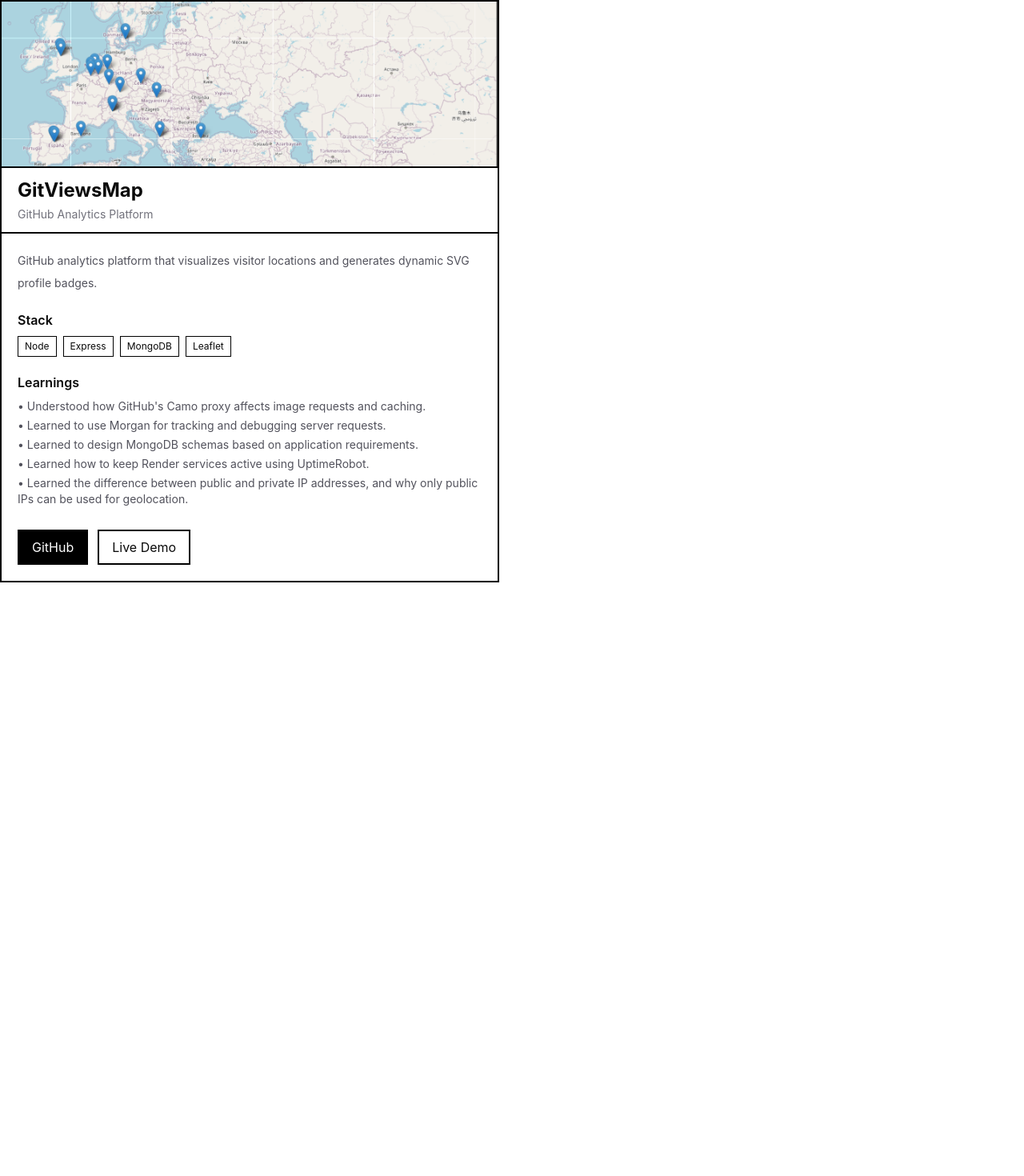
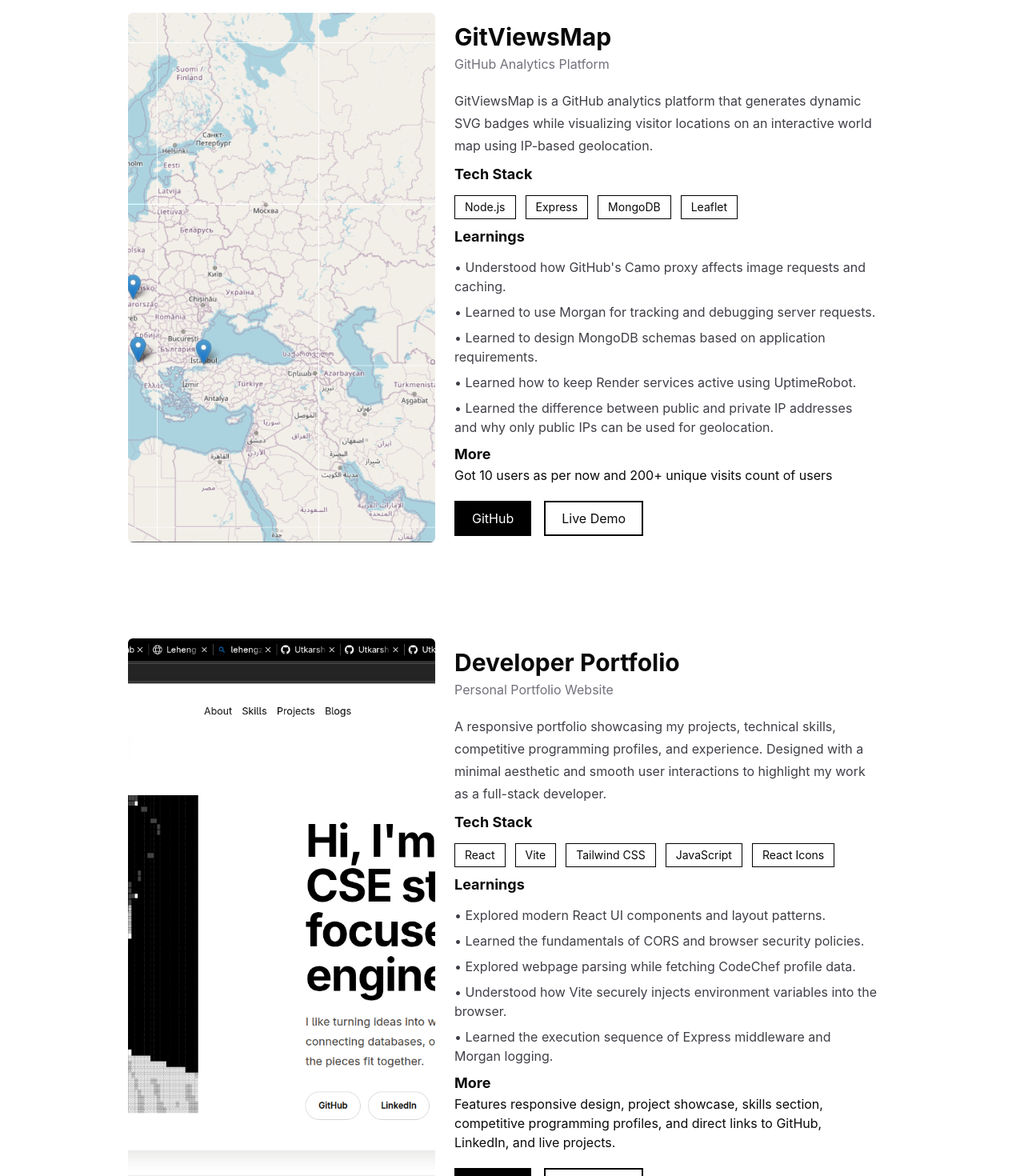
Before and after one commit to Utkarsh-rwt/Portfolio, a React app in the folder frontend/: page /projects in a window 1280 px wide. Shown: the part 104-1574 px from the top of the page at 80% size. Before the commit the page ends 832 px from the top, so only its background shows below. Built offline with nearby package versions, Linux system fonts and the light colour scheme; the HTML template or start-up script is replaced by a standard one.

Commit message:
projects update

```diff
--- a/frontend/src/components/HomePageComponents/About.jsx
+++ b/frontend/src/components/HomePageComponents/About.jsx
@@ -24,7 +24,7 @@ const About = () => {
 				<div>
 
 					<h1 className="max-w-3xl text-4xl font-bold tracking-tight text-black sm:text-6xl lg:text-7xl">
-						Hi, I'm Utkarsh Rawat Software Engineer focused on backend engineering...</h1>
+						Hi, I'm Utkarsh Rawat CSE student at IIIT Una focused on backend engineering...</h1>
 					<p className="mt-6 max-w-2xl text-base leading-8 text-stone-700 sm:text-lg">
 						I like turning ideas into working software. Whether it's designing a backend, connecting databases,
 						or building a clean frontend, I enjoy figuring out how all the pieces fit together.
--- a/frontend/src/components/ProjectsPageContent/Project1.jsx
+++ b/frontend/src/components/ProjectsPageContent/Project1.jsx
@@ -4,86 +4,86 @@ import gitviewsmap from "../../assets/gitviewsmap.png"
 const Project1 = () => {
 
       return (
- <div className="overflow-hidden border-2 border-black bg-white">
+  <div className="flex flex-col md:flex-row bg-white overflow-hidden ">
 
-  {/* Image */}
+    {/* Left Image */}
+    <div className="md:w-2/5">
       <img
         src={gitviewsmap}
         alt="GitViewsMap"
-    className="h-52 w-full object-cover border-b-2 border-black"
+        className="w-full h-full object-cover md:min-h-105 rounded-sm "
       />
+    </div>
+
+    {/* Right Content */}
+    <div className="md:w-3/5 flex flex-col">
 
       {/* Header */}
-  <div className="border-b-2 border-black px-5 py-3">
-    <h2 className="text-2xl font-bold">
+      <div className=" px-6 py-1 mt-2">
+        <h2 className="text-3xl font-bold">
           GitViewsMap
         </h2>
 
-    <p className="mt-1 text-sm text-zinc-500">
+        <p className="text-zinc-500 mt-1">
           GitHub Analytics Platform
+        </p>
+
+        <p className="mt-5 text-zinc-700 leading-7">
+          GitViewsMap is a GitHub analytics platform that generates
+          dynamic SVG badges while visualizing visitor locations on an
+          interactive world map using IP-based geolocation.
         </p>
       </div>
 
+      {/* Stack */}
+      <div className=" px-6 py-1">
+        <h3 className="font-bold text-lg mb-3">
+          Tech Stack
+        </h3>
 
-
-  {/* Content */}
-  <div className="space-y-5 px-5 py-5">
-
-    <p className="text-sm leading-7 text-zinc-600">
-      GitHub analytics platform that visualizes visitor
-      locations and generates dynamic SVG profile badges.
-    </p>
-
-
-    <div>
-      <p className="mb-2 font-semibold">
-        Stack
-      </p>
-
-      <div className="flex flex-wrap gap-2">
-
-        {[
-
-          "Node",
-          "Express",
-          "MongoDB",
-          "Leaflet",
-        ].map((tech) => (
+        <div className="flex flex-wrap gap-3">
+          {["Node.js", "Express", "MongoDB", "Leaflet"].map((tech) => (
             <span
               key={tech}
-            className="border border-black px-2 py-1 text-xs"
+              className="border border-black px-3 py-1 text-sm"
             >
               {tech}
             </span>
           ))}
-
         </div>
       </div>
 
-    <div>
-      <p className="mb-2 font-semibold">
+      {/* Learnings */}
+      <div className="flex-1 px-6 py-1">
+        <h3 className="font-bold text-lg mb-3">
           Learnings
-      </p>
+        </h3>
 
-    <ul className="space-y-1 text-sm text-zinc-600">
+        <ul className="space-y-2 text-zinc-700">
           <li>• Understood how GitHub's Camo proxy affects image requests and caching.</li>
           <li>• Learned to use Morgan for tracking and debugging server requests.</li>
           <li>• Learned to design MongoDB schemas based on application requirements.</li>
            <li>• Learned how to keep Render services active using UptimeRobot.</li>
-  <li>• Learned the difference between public and private IP addresses, and why only public IPs can be used for geolocation.</li>
+           <li>• Learned the difference between public and private IP addresses</li> and why only public IPs can be used for geolocation.
         </ul>
       </div>
+      <div className="flex-1 px-6 py-1 mb-3">
+        <h3 className="font-bold text-lg ">
+          More
+        </h3>
+        <p>Got 10 users as per now and 200+ unique visits count of users </p>
 
-    <div className="flex gap-3 pt-2">
+      </div>
 
-      <button className="border-2 border-black bg-black px-4 py-2 text-sm text-white hover:bg-white hover:text-black transition">
+      {/* Buttons */}
+      <div className="px-6 py-1 flex gap-4 mb-1">
+        <button className="border-2 border-black bg-black text-white px-5 py-2 hover:bg-white hover:text-black transition">
           GitHub
         </button>
 
-      <button className="border-2 border-black px-4 py-2 text-sm hover:bg-black hover:text-white transition">
+        <button className="border-2 border-black px-5 py-2 hover:bg-black hover:text-white transition">
           Live Demo
         </button>
-
       </div>
 
     </div>
--- a/frontend/src/components/ProjectsPageContent/Project2.jsx
+++ b/frontend/src/components/ProjectsPageContent/Project2.jsx
@@ -0,0 +1,109 @@
+
+import portfolio from "../../assets/portfolio.png";
+
+const Project2 = () => {
+  return (
+    <div className="flex flex-col md:flex-row bg-white overflow-hidden">
+
+      {/* Left Image */}
+      <div className="md:w-2/5">
+        <img
+          src={portfolio}
+          alt="Portfolio Website"
+          className="w-full h-full object-cover md:min-h-105 rounded-sm"
+        />
+      </div>
+
+      {/* Right Content */}
+      <div className="md:w-3/5 flex flex-col">
+
+        {/* Header */}
+        <div className="px-6 py-1 mt-2">
+          <h2 className="text-3xl font-bold">
+            Developer Portfolio
+          </h2>
+
+          <p className="text-zinc-500 mt-1">
+            Personal Portfolio Website
+          </p>
+
+          <p className="mt-5 text-zinc-700 leading-7">
+            A responsive portfolio showcasing my projects, technical skills,
+            competitive programming profiles, and experience. Designed with a
+            minimal aesthetic and smooth user interactions to highlight my work
+            as a full-stack developer.
+          </p>
+        </div>
+
+        {/* Stack */}
+        <div className="px-6 py-1">
+          <h3 className="font-bold text-lg mb-3">
+            Tech Stack
+          </h3>
+
+          <div className="flex flex-wrap gap-3">
+            {[
+              "React",
+              "Vite",
+              "Tailwind CSS",
+              "JavaScript",
+              "React Icons",
+            ].map((tech) => (
+              <span
+                key={tech}
+                className="border border-black px-3 py-1 text-sm"
+              >
+                {tech}
+              </span>
+            ))}
+          </div>
+        </div>
+
+        {/* Learnings */}
+        <div className="flex-1 px-6 py-1">
+          <h3 className="font-bold text-lg mb-3">
+            Learnings
+          </h3>
+
+          <ul className="space-y-2 text-zinc-700">
+            <ul className="space-y-2 text-zinc-700">
+  <li>• Explored modern React UI components and layout patterns.</li>
+  <li>• Learned the fundamentals of CORS and browser security policies.</li>
+  <li>• Explored webpage parsing while fetching CodeChef profile data.</li>
+  <li>• Understood how Vite securely injects environment variables into the browser.</li>
+  <li>• Learned the execution sequence of Express middleware and Morgan logging.</li>
+</ul>
+          </ul>
+        </div>
+
+        {/* More */}
+        <div className="flex-1 px-6 py-1 mb-3">
+          <h3 className="font-bold text-lg">
+            More
+          </h3>
+
+          <p>
+            Features responsive design, project showcase, skills section,
+            competitive programming profiles, and direct links to GitHub,
+            LinkedIn, and live projects.
+          </p>
+        </div>
+
+        {/* Buttons */}
+        <div className="px-6 py-1 flex gap-4 mb-1">
+          <button className="border-2 border-black bg-black text-white px-5 py-2 hover:bg-white hover:text-black transition">
+            GitHub
+          </button>
+
+          <button className="border-2 border-black px-5 py-2 hover:bg-black hover:text-white transition">
+            Live Demo
+          </button>
+        </div>
+
+      </div>
+
+    </div>
+  );
+};
+
+export default Project2;
--- a/frontend/src/pages/projects.jsx
+++ b/frontend/src/pages/projects.jsx
@@ -1,10 +1,12 @@
 import Project1 from "@/components/ProjectsPageContent/Project1";
+import Project2 from "@/components/ProjectsPageContent/Project2";
 import React from 'react'
 
 const Projects = () => {
   return (
-    <div className="mx-auto mt-26 grid max-w-7xl grid-cols-1 gap-8 lg:grid-cols-2">
+    <div className="mt-30  mr-40 ml-40 flex  flex-col gap-30 " >
   <Project1/>
+  <Project2/>
 
 </div>
   )
```
Also changed, not shown: frontend/src/assets/portfolio.png (added). Lines whose indentation alone changed are shown as unchanged.
